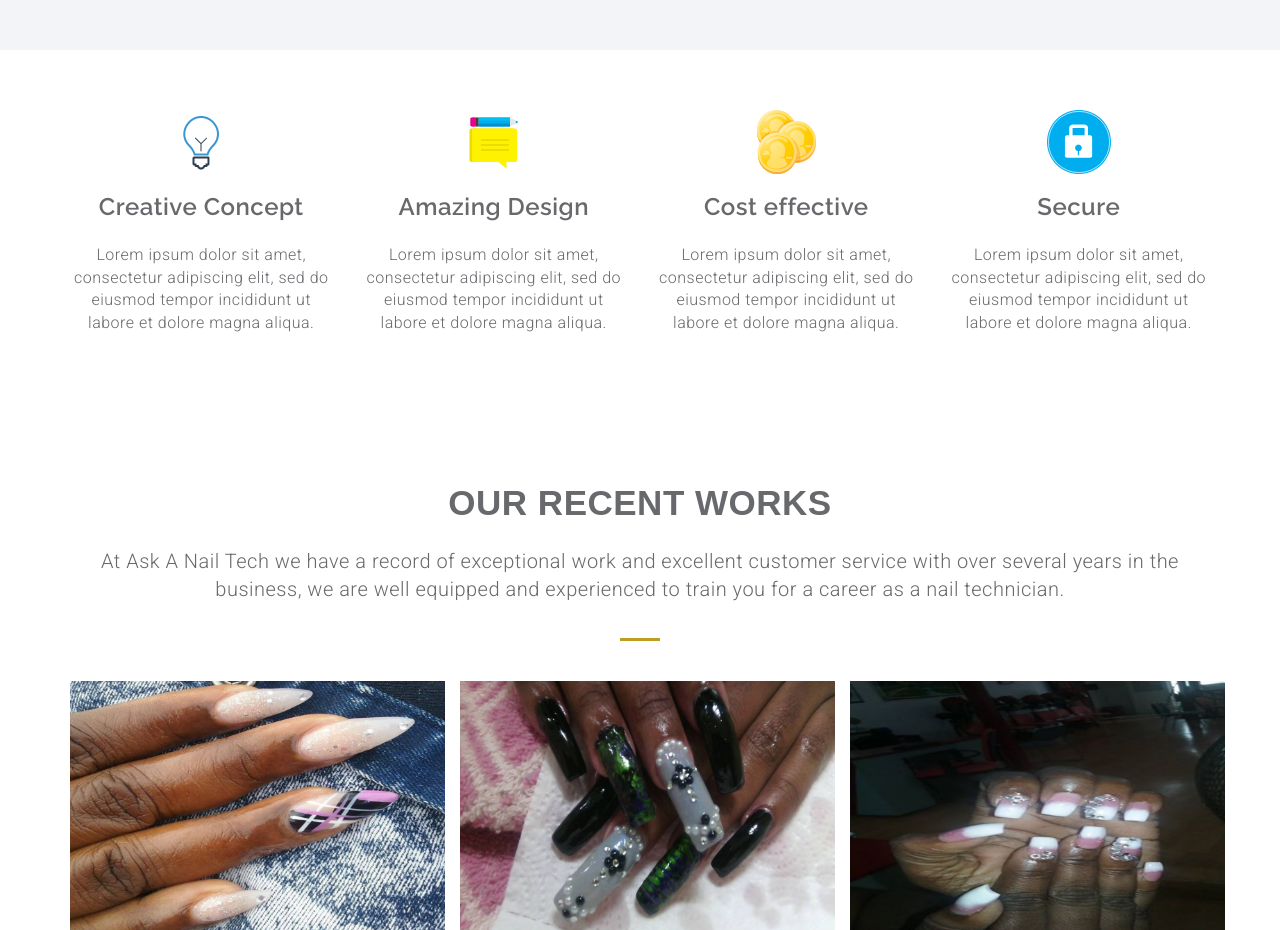
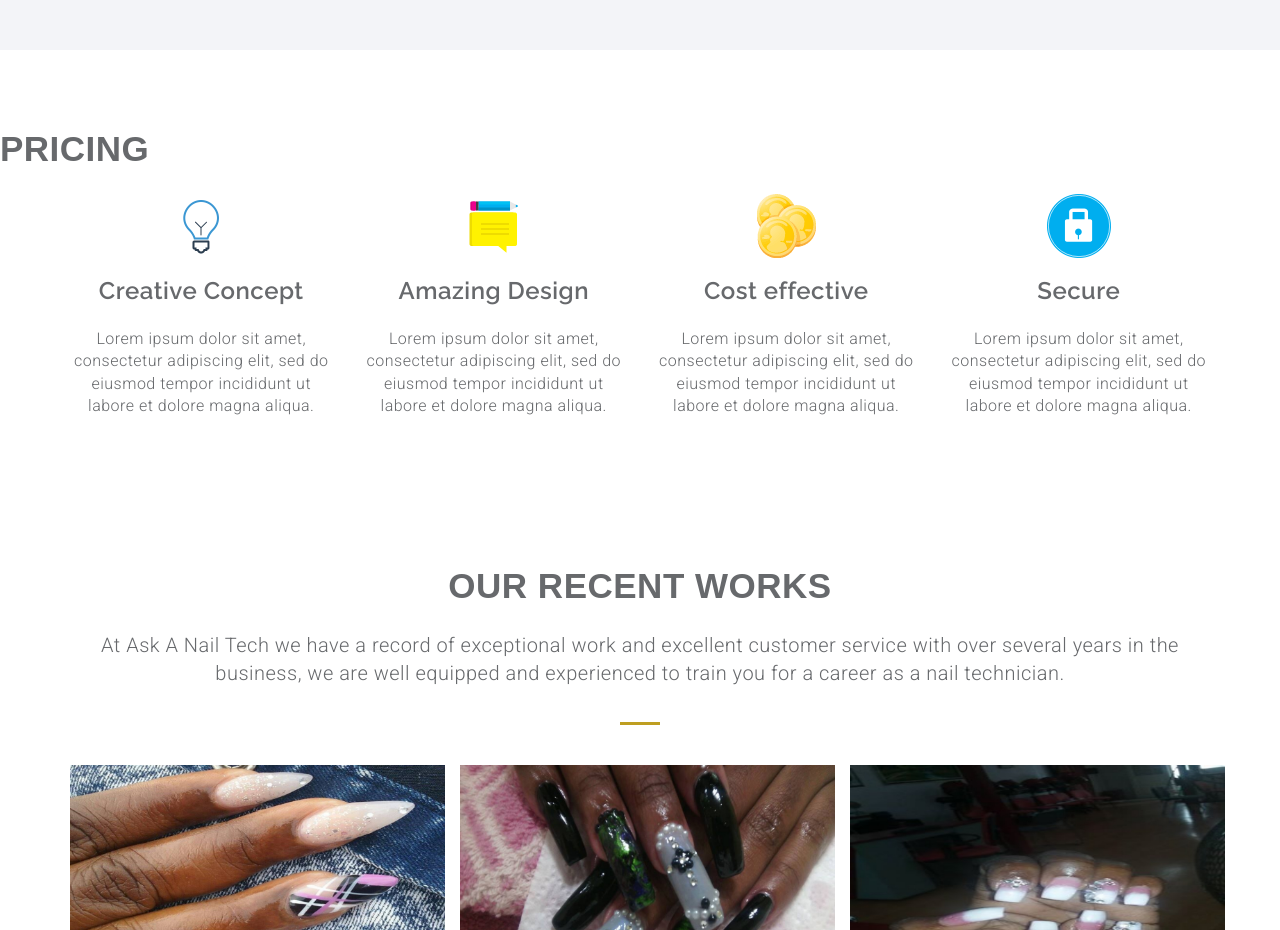
Before and after one commit to nakeshialorde/askanailtech, a plain HTML site: page index.html in a window 1280 px wide. Shown: the part 1660-2590 px from the top of the page. Drawn offline with Linux system fonts and the light colour scheme.

Commit message:
Update index.html

```diff
--- a/index.html
+++ b/index.html
@@ -134,6 +134,7 @@ Or perhaps you are the average nail art loving Jane who wants to Ask A Nail Tech
     <!---->
         <!---->
     <section id="feature" class="section-padding wow fadeIn delay-05s">
+       <h2 class="service-title pad-bt15">Pricing</h2>
       <div class="container">
         <div class="row">
           <div class="col-md-3 col-sm-6 col-xs-12">
```
